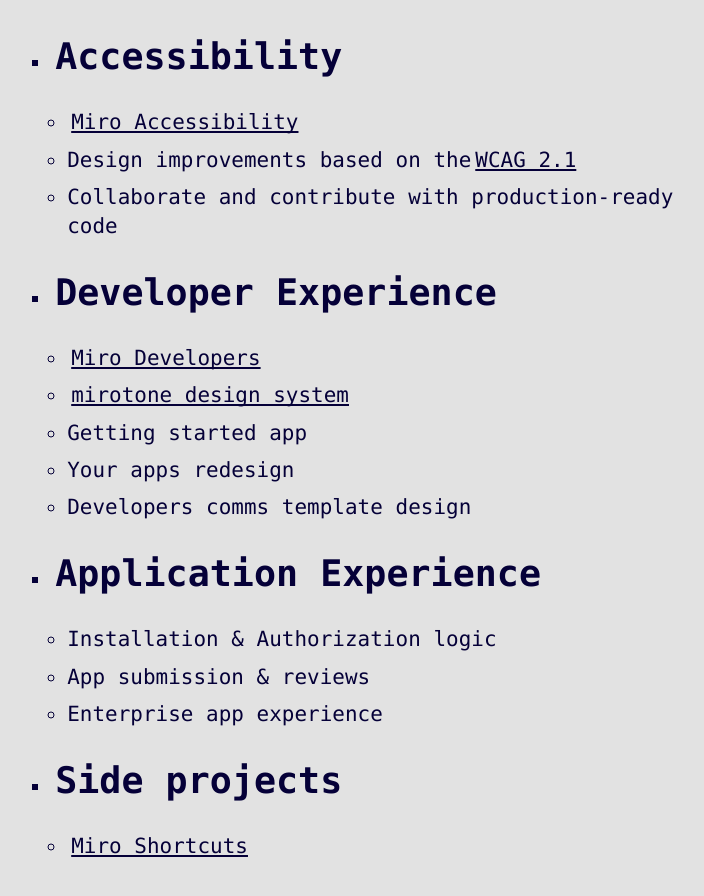
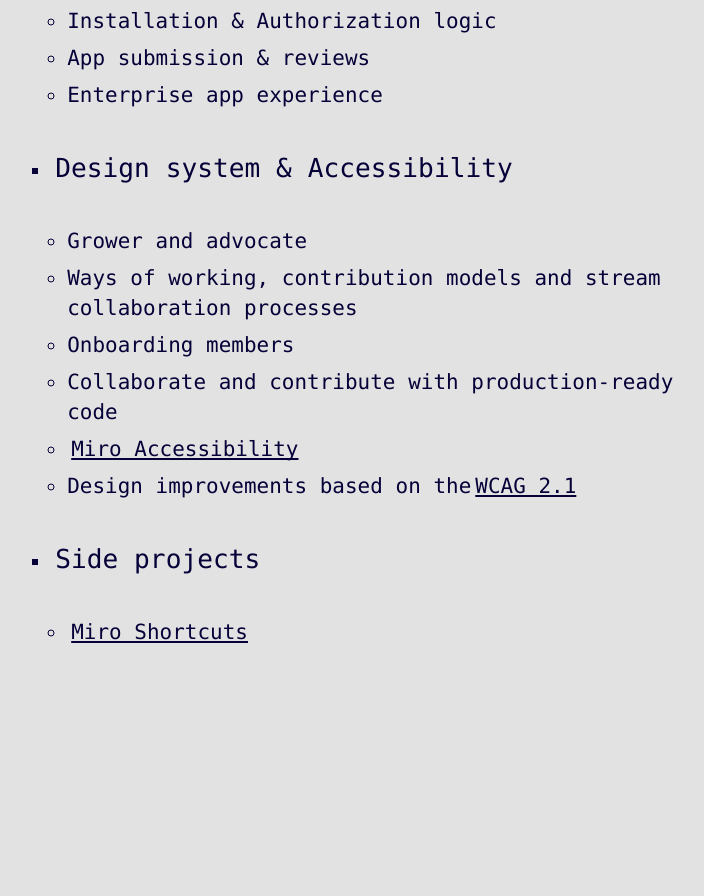
Before and after one commit to boriskirov/boris-kirov-portfolio, a Next.js app: page /miro in a window 1280 px wide. Shown: the part 758-1654 px from the top of the page, without its empty margins (272-976 px from the left). After the commit the page ends 1490 px from the top, so only its background shows below. Built offline with nearby package versions, Linux system fonts and the light colour scheme.

Commit message:
small information fixes and typos

```diff
--- a/pages/miro.js
+++ b/pages/miro.js
@@ -36,50 +36,7 @@
         <ul>
           <li>
             <ul>
-              <h3>Design system</h3>
-
-              <li className="listStyleCircle">Grower and advocate</li>
-              <li className="listStyleCircle">
-                Ways of working, contribution models and stream collaboration
-                processes
-              </li>
-              <li className="listStyleCircle">Onboarding members</li>
-              <li className="listStyleCircle">
-                Collaborate and contribute with production-ready code
-              </li>
-            </ul>
-          </li>
-          <li>
-            <ul>
-              <h3>Accessibility</h3>
-
-              <li className="listStyleCircle">
-                <a
-                  href="https://miro.com/accessibility-statement/"
-                  target="_blank"
-                  rel="noopener noreferrer"
-                >
-                  Miro Accessibility
-                </a>
-              </li>
-              <li className="listStyleCircle">
-                Design improvements based on the
-                <a
-                  href="https://www.w3.org/TR/WCAG21/"
-                  target="_blank"
-                  rel="noopener noreferrer"
-                >
-                  WCAG 2.1
-                </a>
-              </li>
-              <li className="listStyleCircle">
-                Collaborate and contribute with production-ready code
-              </li>
-            </ul>
-          </li>
-          <li>
-            <ul>
-              <h3>Developer Experience</h3>
+              <h5>Platform Experience</h5>
               <li className="listStyleCircle">
                 <a
                   href="https://developers.miro.com/docs"
@@ -103,12 +60,6 @@
               <li className="listStyleCircle">
                 Developers comms template design
               </li>
-            </ul>
-          </li>
-          <li>
-            <ul>
-              <h3>Application Experience</h3>
-
               <li className="listStyleCircle">
                 Installation & Authorization logic
               </li>
@@ -118,7 +69,42 @@
           </li>
           <li>
             <ul>
-              <h3>Side projects</h3>
+              <h5>Design system & Accessibility</h5>
+
+              <li className="listStyleCircle">Grower and advocate</li>
+              <li className="listStyleCircle">
+                Ways of working, contribution models and stream collaboration
+                processes
+              </li>
+              <li className="listStyleCircle">Onboarding members</li>
+              <li className="listStyleCircle">
+                Collaborate and contribute with production-ready code
+              </li>
+              <li className="listStyleCircle">
+                <a
+                  href="https://miro.com/accessibility-statement/"
+                  target="_blank"
+                  rel="noopener noreferrer"
+                >
+                  Miro Accessibility
+                </a>
+              </li>
+              <li className="listStyleCircle">
+                Design improvements based on the
+                <a
+                  href="https://www.w3.org/TR/WCAG21/"
+                  target="_blank"
+                  rel="noopener noreferrer"
+                >
+                  WCAG 2.1
+                </a>
+              </li>
+            </ul>
+          </li>
+
+          <li>
+            <ul>
+              <h5>Side projects</h5>
               <li className="listStyleCircle">
                 <a
                   href="https://miroshortcuts.vercel.app/"
```
Also changed, not shown: pages/writings.js (+0 -56 lines), posts/24-I-learned-as-a-product-designer.md (+1 -1 lines).
